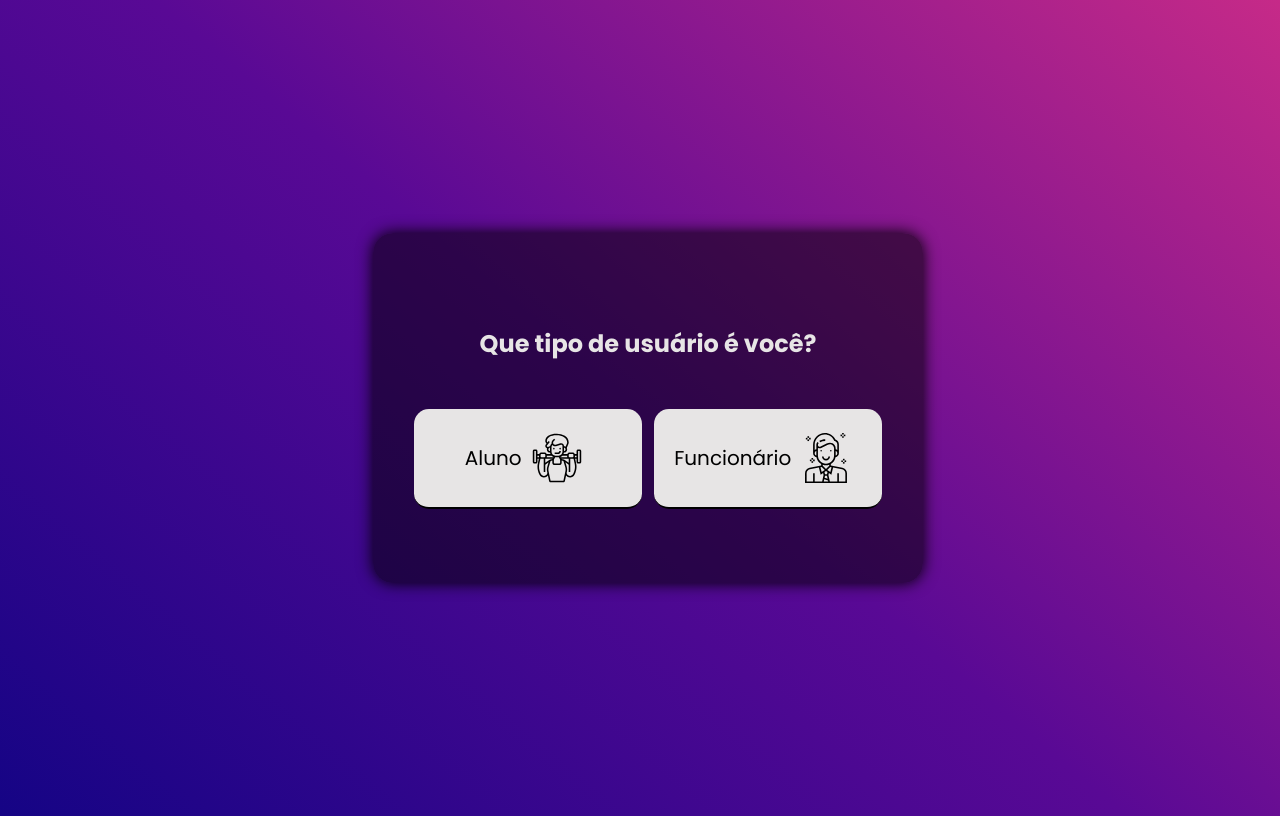
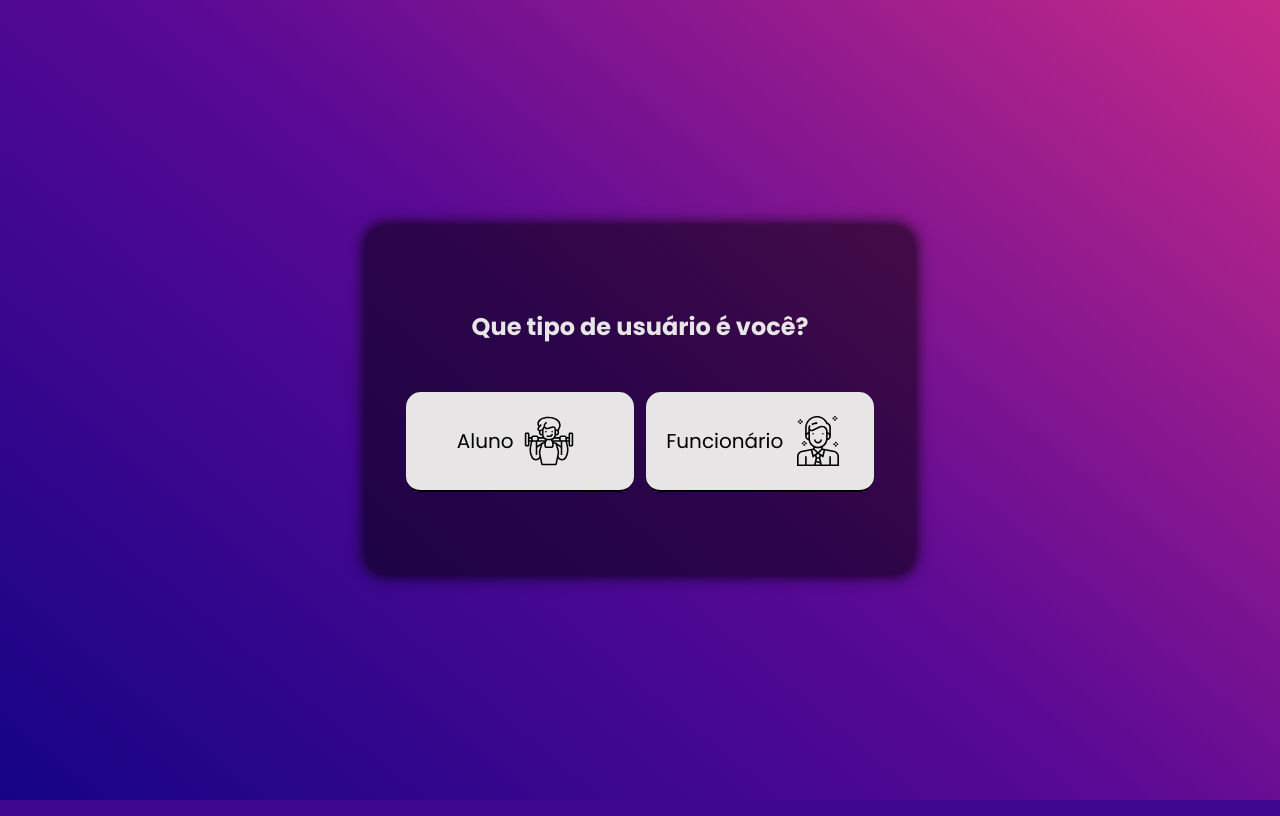
Before and after one commit to accuLucca/GymSystem, a PHP site: page / in a window 1280 px wide. Run offline with PHP 8.4, Linux system fonts and the light colour scheme.

Commit message:
bug margem do login

```diff
--- a/index.html
+++ b/index.html
@@ -20,7 +20,6 @@
         <div class="centro">
 
             <div class="box">
-
 
                 <h2>Que tipo de usuário é você?</h2>
 
--- a/style/global.css
+++ b/style/global.css
@@ -4,6 +4,7 @@
     padding: 0;
     box-sizing: border-box;
 }
+
 body {
     font-family: 'Poppins', sans-serif;
 }
--- a/style/login.css
+++ b/style/login.css
@@ -1,9 +1,12 @@
+* {
+    margin: 0;
+    padding: 0;
+    box-sizing: border-box;
+}
+
 body {
     background-image: linear-gradient(40deg, #150485, #590995, #c62a88 );
     font-family: 'Poppins', sans-serif;
-    width: 100%;
-    overflow-x: hidden;
-    overflow-y: hidden;
 }
 .containerLogin{
     width: 100vw;
```
